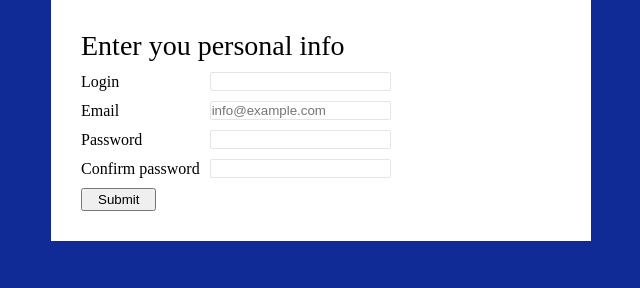
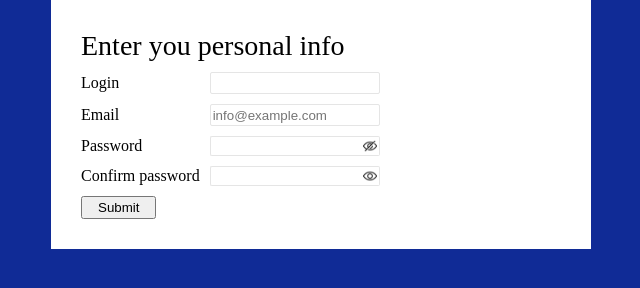
Before and after one commit to Dewlar/js-training-task-5, a website: page src/index.html in a window 1280 px wide. Shown: the whole page, without its empty margins (319-959 px from the left). Drawn offline with nearby package versions, Linux system fonts and the light colour scheme; files that its build step writes are made by us from their sources.

Commit message:
some form changes

```diff
--- a/gulpfile.js
+++ b/gulpfile.js
@@ -12,7 +12,7 @@ let path = {
     html: [source_folder + "/*.html", "!" + source_folder + "/_*.html"],
     css: [source_folder + "/scss/style.scss", "!" + source_folder + "/_*.scss"],
     img: source_folder + "/images/**/*.{jpg,png,svg,gif,ico,webp}",
-    js: source_folder + "/js/script.js",
+    js: source_folder + "/js/**/*.js",
   },
   watch: {
     html: source_folder + "/**/*.html",
--- a/package.json
+++ b/package.json
@@ -15,8 +15,8 @@
     "gulp-clean-css": "^4.3.0",
     "gulp-file-include": "^2.3.0",
     "gulp-rename": "^2.0.0",
-    "gulp-sass": "^5.0.0",
+    "gulp-sass": "^5.1.0",
     "gulp-uglify-es": "^3.0.0",
-    "sass": "^1.43.5"
+    "sass": "^1.49.9"
   }
 }
--- a/src/index.html
+++ b/src/index.html
@@ -27,12 +27,22 @@
             </tr>
             <tr>
                 <td>Password</td>
-                <td><input type="password" class="password"></td>
+                <td>
+                    <div class="password">
+                        <input type="password" class="first-password">
+                        <div class="password-control eye-slash"></div>
+                    </div>
+                </td>
                 <td class="password-error" hidden>Must equals</td>
             </tr>
             <tr>
                 <td>Confirm password</td>
-                <td><input type="password" class="confirm-password password"></td>
+                <td>
+                    <div class="password">
+                        <input type="text" class="second-password">
+                        <div class="password-control eye"></div>
+                    </div>
+                </td>
                 <td class="password-error" hidden>Must equals</td>
             </tr>
             <tr>
@@ -41,7 +51,7 @@
         </table>
     </form>
 
-    <script async src="js/script.js"></script>
+    <script async src="js/script_n.js"></script>
 </body>
 
 </html>
--- /dev/null
+++ b/src/js/script_n.js
@@ -0,0 +1 @@
+console.log('a');
--- a/src/scss/style.scss
+++ b/src/scss/style.scss
@@ -3,14 +3,23 @@
   padding: 0;
 }
 
+:root {
+  --page-background: #102b96;
+  --white-background: #fff;
+  --form-input-hover: #f4f4f5;
+  --form-input-border: #e5e5e5;
+  --form-title-text: #000;
+  --error-message: red;
+}
+
 body {
   display: flex;
   justify-content: center;
-  background-color: #102b96;
+  background-color: var(--page-background);
 
   form {
-    background-color: #fff;
-    color: #000;
+    background-color: var(--white-background);
+    color: var(--form-title-text);
     width: 500px;
     padding: 20px;
 
@@ -24,21 +33,69 @@ body {
       }
     }
 
-    input {
-      border: 1px solid #e5e5e5;
+    .login,
+    .email,
+    .password {
+      display: flex;
+      border: 1px solid var(--form-input-border);
       border-radius: 2px;
       outline: none;
-      padding: 1px;
+      padding: 0 2px;
+      height: 20px;
+      width: 164px;
 
       &:hover {
-        background-color: #f4f4f5;
+        background-color: var(--form-input-hover);
+      }
+    }
+
+    .password {
+      padding: 0;
+      width: 170px;
+      border: none;
+
+      .first-password,
+      .second-password {
+        border: 1px solid var(--form-input-border);
+        border-right: none;
+        border-top-left-radius: 2px;
+        border-bottom-left-radius: 2px;
+        width: 146px;
+        outline: none;
+        padding: 0 2px;
+
+        &:hover {
+          background-color: var(--form-input-hover);
+        }
+      }
+
+      .password-control {
+        border: 1px solid var(--form-input-border);
+        border-left: none;
+        border-top-right-radius: 2px;
+        border-bottom-right-radius: 2px;
+        height: 18px;
+        width: 18px;
+        cursor: pointer;
+
+        &:hover {
+          background-color: var(--white-background);
+        }
+      }
+
+      .eye {
+        background: no-repeat center/14px url(../images/show.png);
+      }
+
+      .eye-slash {
+        background: no-repeat center/14px url(../images/hide.png);
       }
     }
 
     .login-error,
     .email-error,
-    .password-error{
-      color: red;
+    .password-error {
+      color: var(--error-message);
       font-size: 12px;
     }
 
```
Also changed, not shown: build/css/style.css, build/css/style.min.css, build/images/hide.png (added), build/images/hide18.png (added), build/images/show.png (added), build/images/show18.png (added), build/index.html, build/js/script_n.js (added), build/js/script_n.min.js (added), src/images/hide.png (added), src/images/hide18.png (added), src/images/show.png (added), src/images/show18.png (added), 1 other file.
